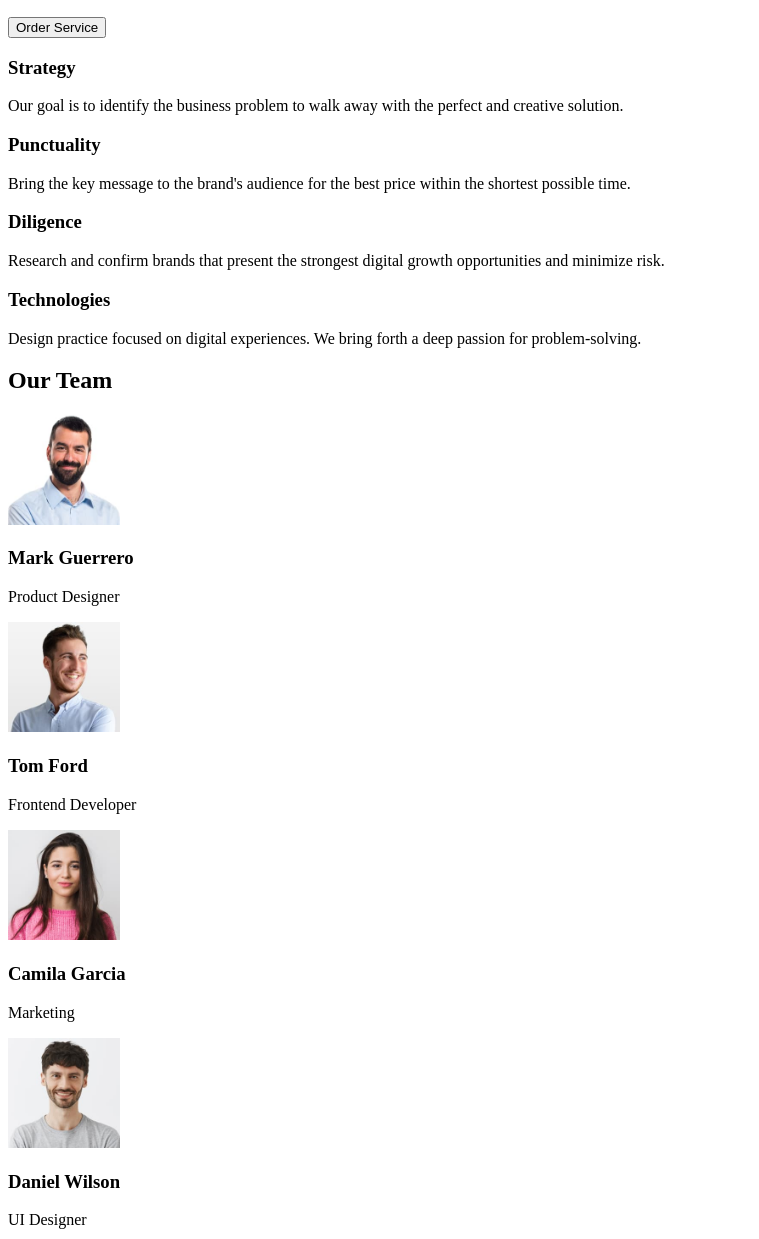
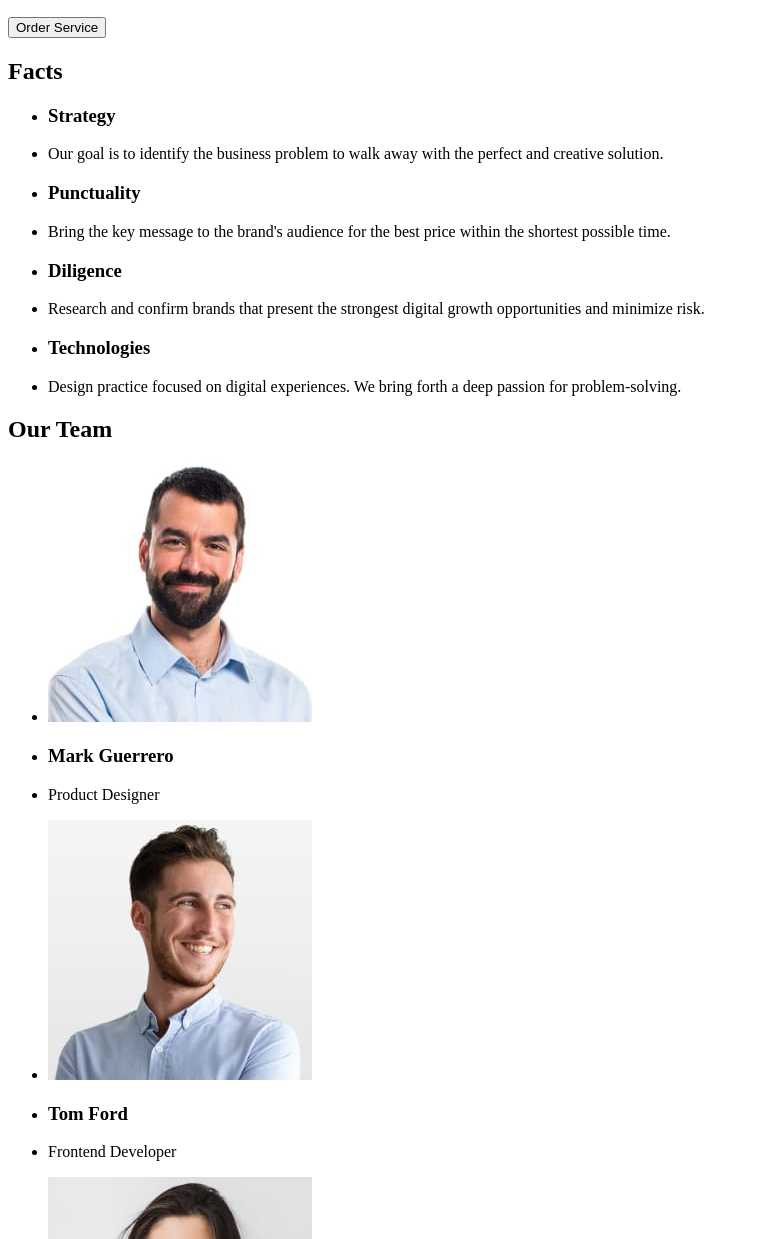
Before and after one commit to llrooneyy/goit-markup-hw-01, a plain HTML site: page index.html in a window 1280 px wide. Shown: the part 198-1437 px from the top of the page, without its empty margins (0-759 px from the left). Drawn offline with Linux system fonts and the light colour scheme.

Commit message:
add markup header

```diff
--- a/index.html
+++ b/index.html
@@ -7,11 +7,8 @@
 </head>
 <body>
     <header class="header-page">
-        <div class="wrapper">
-        <nav class="header-nav">
-            <a href="./index.html">
-                <img class="logo" src=".//images/Logo.png" alt="logo">
-            </a>
+        <nav>
+            <a href="./index.html">WebStudio</a>
             <ul>
                 <li><a href="">Studio</a></li>
                 <li><a href="">Portfolio</a></li>
@@ -19,7 +16,7 @@
             </ul>
         </nav>
 
-        <address class="header-address">
+        <address">
             <ul>
                 <li><a href="mailto:info@devstudio.com">info@devstudio.com</a></li>
                 <li><a href="tel:+110001111111">+11 (000) 111-11-11</a></li>
@@ -32,56 +29,57 @@
             <h1>
                 Effective Solutions for Your Business
             </h1>
-            <button>
+            <button type="button">
                 Order Service
             </button>
         </section>
         <section class="info-section">
-            <div class="facts-item">
-                <h3 class="facts-item-title">Strategy</h3>
-                <p class="facts-item-descr">Our goal is to identify the business problem to walk away with the perfect and creative solution. </p>
-            </div>
-            <div class="facts-item">
-                <h3 class="facts-item-title">Punctuality</h3>
-                <p class="facts-item-descr">Bring the key message to the brand's audience for the best price within the shortest possible time.</p>
-            </div>
-            <div class="facts-item">
-                <h3 class="facts-item-title">Diligence</h3>
-                <p class="facts-item-descr">Research and confirm brands that present the strongest digital growth opportunities and minimize risk.</p>
-            </div>
-            <div class="facts-item">
-                <h3 class="facts-item-title">Technologies</h3>
-                <p class="facts-item-descr">Design practice focused on digital experiences. We bring forth a deep passion for problem-solving.</p>
-            </div>
+            <h2>Facts</h2>
+            <ul>
+                <li><h3 class="facts-item-title">Strategy</h3></li>
+                <li><p class="facts-item-descr">Our goal is to identify the business problem to walk away with the perfect and creative solution. </p></li>
+             </ul>
+             <ul>
+                <li><h3 class="facts-item-title">Punctuality</h3></li>
+                <li><p class="facts-item-descr">Bring the key message to the brand's audience for the best price within the shortest possible time.</p></li>
+             </ul>
+             <ul>
+                <li> <h3 class="facts-item-title">Diligence</h3></li>
+                <li><p class="facts-item-descr">Research and confirm brands that present the strongest digital growth opportunities and minimize risk.</p></li>
+             </ul>
+             <ul>
+                <li><h3 class="facts-item-title">Technologies</h3></li>
+                <li><p class="facts-item-descr">Design practice focused on digital experiences. We bring forth a deep passion for problem-solving.</p></li>
+             </ul>
         </section>
         <section class="team-section">
             <h2>
                 Our Team
             </h2>
-            <div class="team-container">
-                <img src="./images/mark.jpg" alt="photo-team" width="112">
-                <h3>Mark Guerrero</h3>
-                <p>Product Designer</p>
-            </div>
-            <div class="team-container">
-                <img src="./images/tom.jpg" alt="photo-team" width="112">
-                <h3>Tom Ford</h3>
-                <p>Frontend Developer</p>
-            </div>
-            <div class="team-container">
-                <img src="./images/camila.jpg" alt="photo-team" width="112">
-                <h3>Camila Garcia</h3>
-                <p>Marketing</p>
-            </div>
-            <div class="team-container">
-                <img src="./images/daniel.jpg" alt="photo-team" width="112">
-                <h3>Daniel Wilson</h3>
-                <p>UI Designer</p>
-            </div>
+            <ul>
+                <li><img src="./images/mark.jpg" alt="photo-team" width="264"></li>
+                <li><h3>Mark Guerrero</h3></li>
+                <li><p>Product Designer</p></li>
+            </ul>
+            <ul>
+                <li><img src="./images/tom.jpg" alt="photo-team" width="264"></li>
+                <li><h3>Tom Ford</h3></li>
+                <li><p>Frontend Developer</p></li>
+            </ul>
+            <ul>
+                <li><img src="./images/camila.jpg" alt="photo-team" width="264"></li>
+                <li><h3>Camila Garcia</h3></li>
+                <li><p>Marketing</p></li>
+            </ul>
+            <ul>
+                <li><img src="./images/daniel.jpg" alt="photo-team" width="264"></li>
+                <li><h3>Daniel Wilson</h3></li>
+                <li><p>UI Designer</p></li>
+            </ul>
         </section>
     </main>
     <footer>
-        <img src="./images/Logo.png" alt="logo">
+    <a href="/index.html">WebStudio</a>
         <p>Increase the flow of customers and sales for your business with digital marketing & growth solutions.</p>
     </footer>
 </body>
```
